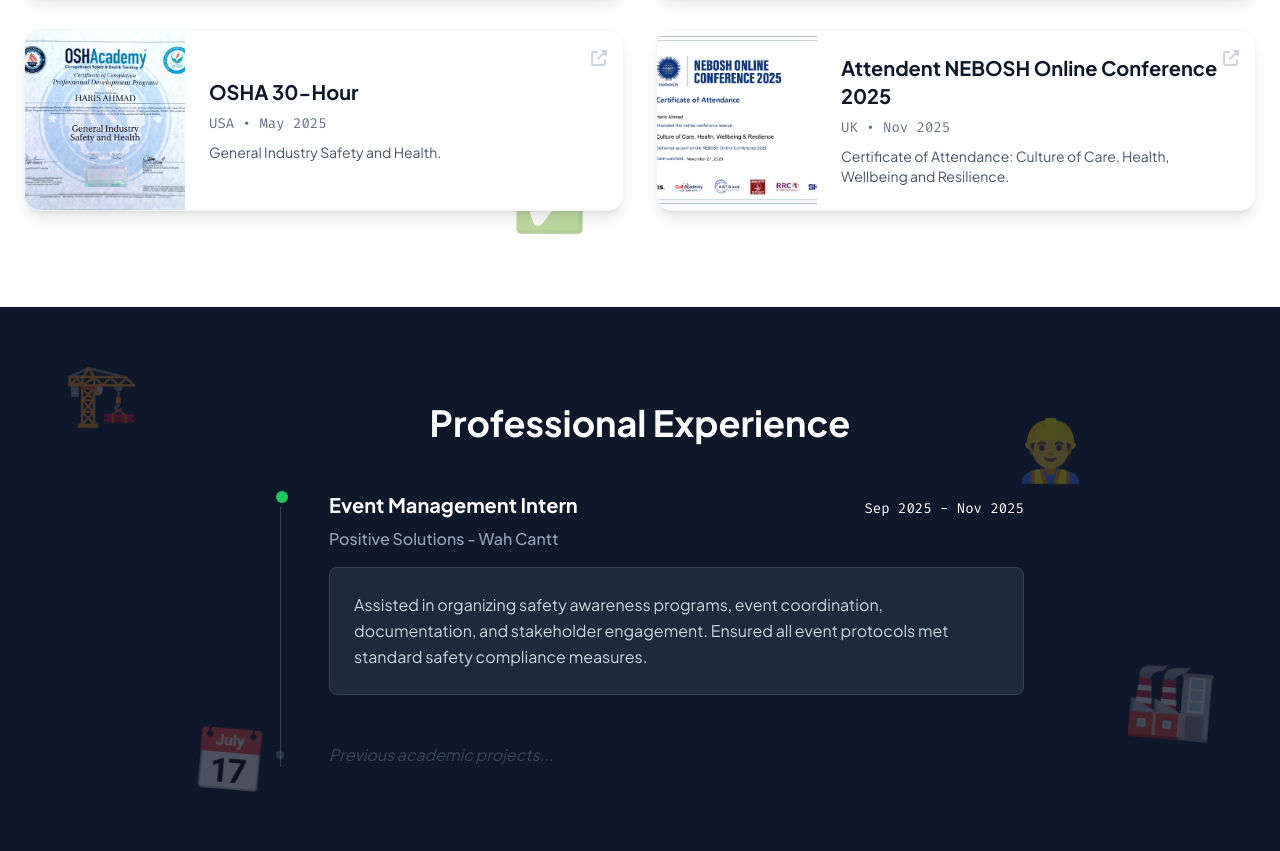
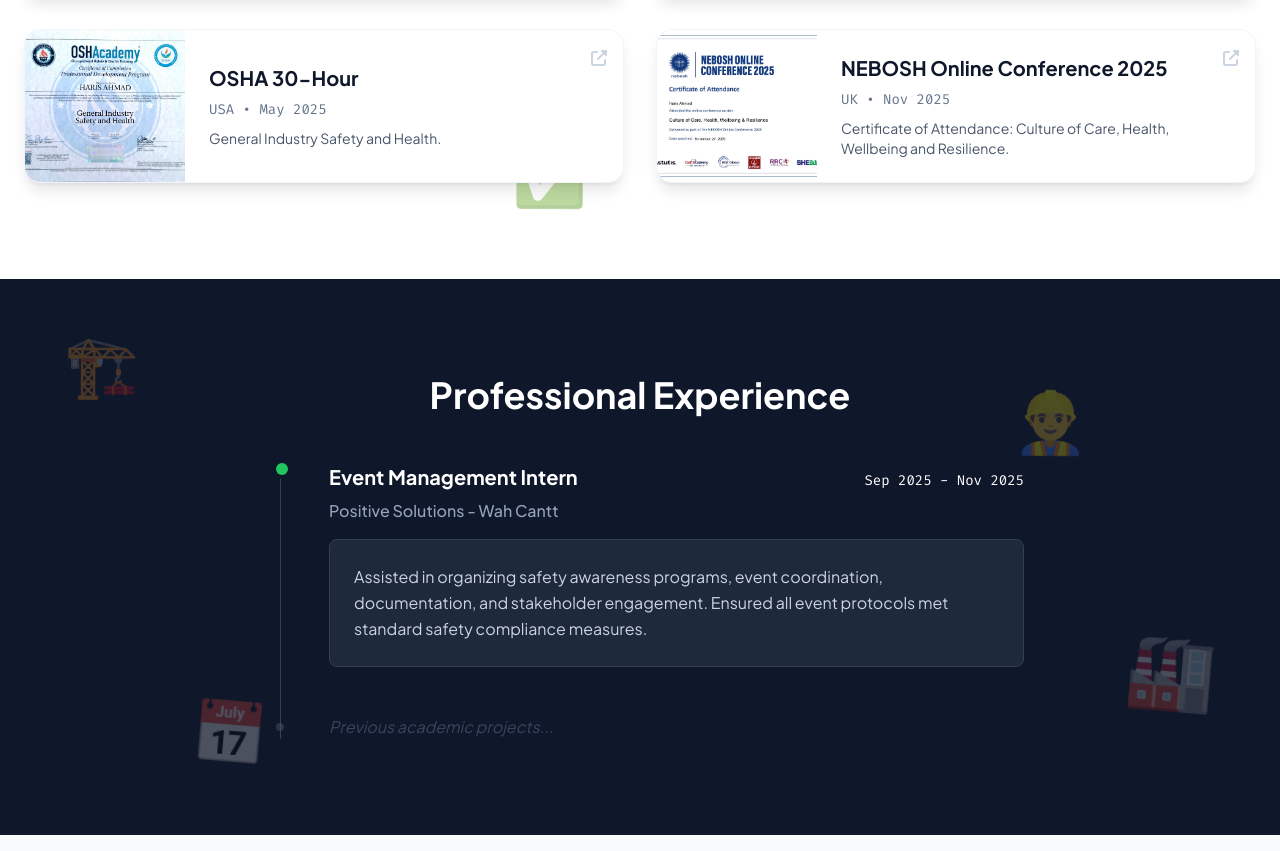
Before and after one commit to hanifa-khanam/Haris-Portfolio, a plain HTML site: page index.html in a window 1280 px wide. Shown: the part 2751-3602 px from the top of the page. Drawn offline with nearby package versions, Linux system fonts and the light colour scheme; animation ran at ten frames a second.

Commit message:
Add file

```diff
--- a/index.html
+++ b/index.html
@@ -463,7 +463,7 @@
                             <i class="fas fa-external-link-alt"></i>
                         </div>
                         <div class="flex items-center gap-3 mb-2">
-                            <h3 class="text-lg md:text-xl font-bold text-slate-900 group-hover:text-safety-700 transition-colors">Attendent NEBOSH Online Conference 2025</h3>
+                            <h3 class="text-lg md:text-xl font-bold text-slate-900 group-hover:text-safety-700 transition-colors">NEBOSH Online Conference 2025</h3>
                         </div>
                         <p class="text-sm font-mono text-slate-500 mb-2">UK • Nov 2025</p>
                         <p class="text-slate-600 text-sm line-clamp-2">Certificate of Attendance: Culture of Care, Health, Wellbeing and Resilience.</p>
```
